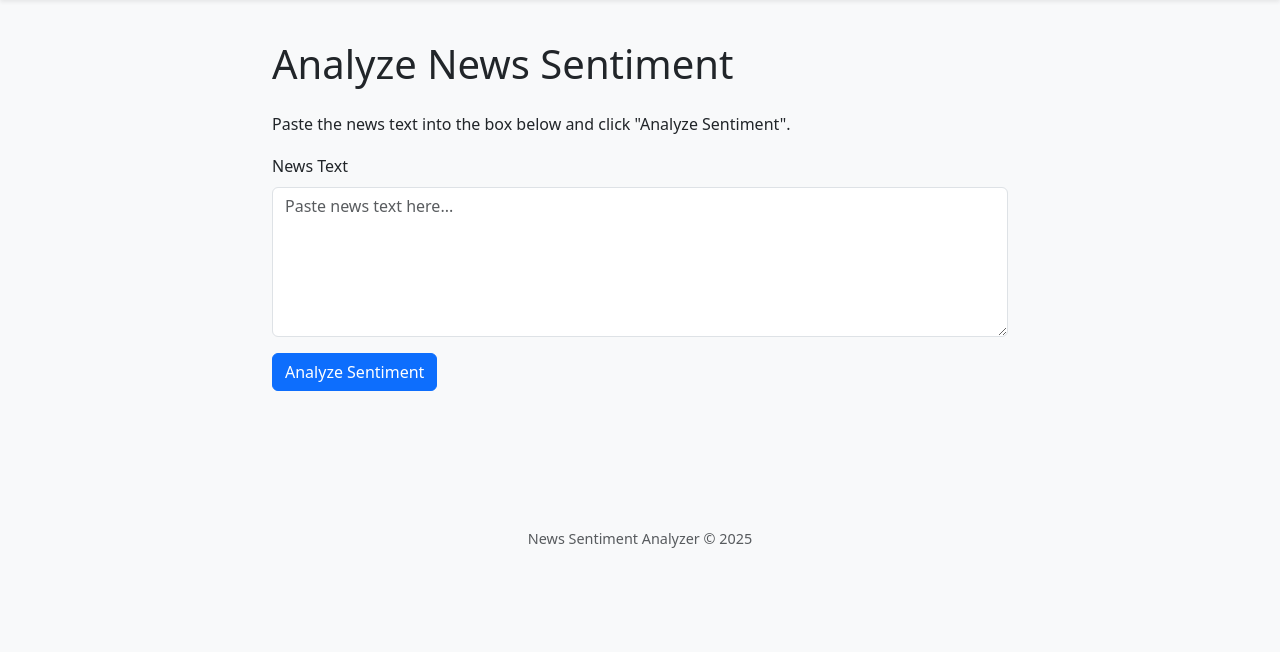
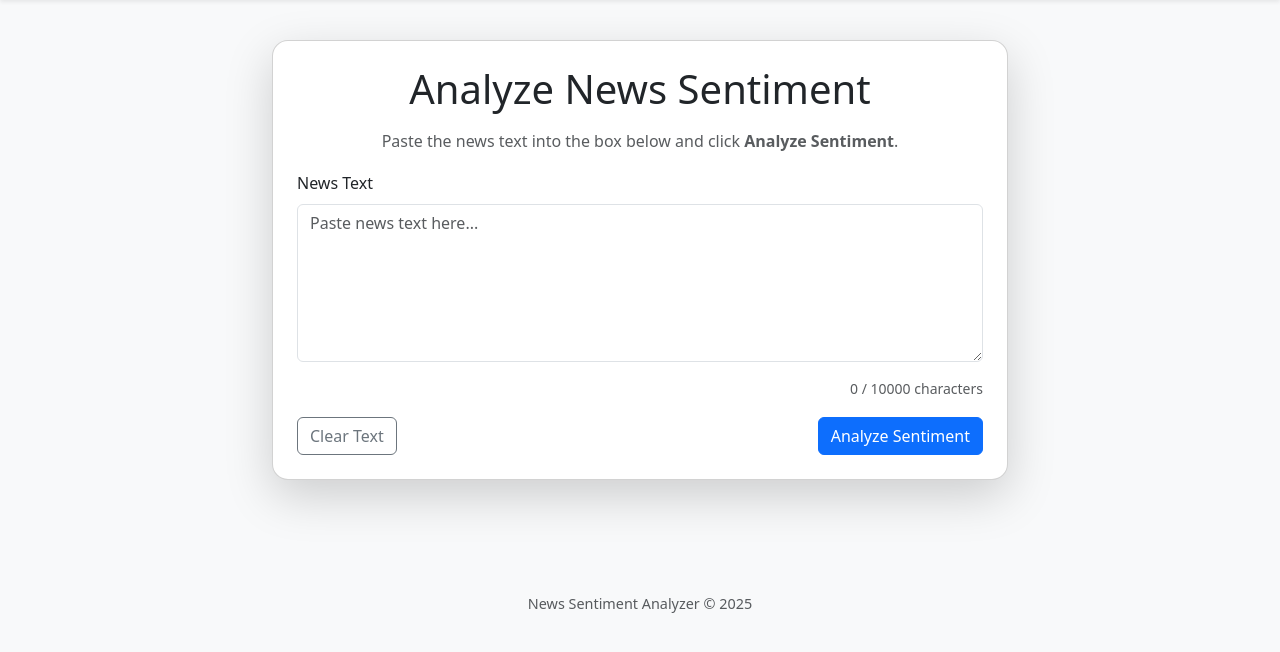
Before and after one commit to xdifu/cits5505-masters-group37, a Flask app: page /analyze in a window 1280 px wide. Shown: the part 58-710 px from the top of the page. Run offline with Flask 3, Linux system fonts and the light colour scheme; some libraries are stand-ins or nearby versions.

Commit message:
Update analyze.html with changes of word count, clear buttonand result emoji

```diff
--- a/app/templates/analyze.html
+++ b/app/templates/analyze.html
@@ -1,50 +1,115 @@
-<!-- Page for submitting text for sentiment analysis. -->
-<!-- Extends the base layout and includes the analysis form. -->
 {% extends "base.html" %}
-{% import 'bootstrap_wtf.html' as wtf %} <!-- Assuming you have bootstrap_wtf.html or similar -->
+{% import 'bootstrap_wtf.html' as wtf %}
 
 {% block title %}Analyze Text - Sentiment Analyzer{% endblock %}
 
 {% block content %}
 <div class="row justify-content-center">
-    <div class="col-md-8">
-        <h1 class="mb-4">Analyze News Sentiment</h1>
-        <p>Paste the news text into the box below and click "Analyze Sentiment".</p>
+    <div class="col-md-10 col-lg-8">
+        <div class="card shadow-lg rounded-4 p-4">
+            <h1 class="mb-3 text-center"><i class="bi bi-emoji-smile"></i> Analyze News Sentiment</h1>
+            <p class="text-center text-muted">Paste the news text into the box below and click <strong>Analyze Sentiment</strong>.</p>
 
-        <!-- Add id for AJAX targeting -->
-        <!-- Assuming the route passes the 'form' object -->
             <form id="analysis-form" method="POST" action="{{ url_for('main.analyze') }}" novalidate>
-             {{ form.hidden_tag() }} <!-- Include CSRF token -->
-             {{ wtf.form_field(form.news_text) }}
-             {# Render the submit button directly, applying Bootstrap classes #}
-             {# Avoid using wtf.form_field for submit buttons to prevent duplicate labels #}
+                {{ form.hidden_tag() }}
+
                 <div class="mb-3">
+                    {{ wtf.form_field(form.news_text, class='form-control', rows=6) }}
+                    <div class="form-text text-end" id="char-count">0 / 10000 characters</div>
+                </div>
+
+                <div class="d-flex justify-content-between">
+                    <button type="button" id="clear-btn" class="btn btn-outline-secondary">
+                        <i class="bi bi-x-circle"></i> Clear Text
+                    </button>
                     {{ form.submit(class='btn btn-primary') }}
                 </div>
             </form>
 
-        <!-- Add loading indicator element (hidden by default) -->
-        <div id="loading-indicator" style="display: none;" class="text-center mt-3">
+            <div id="loading-indicator" class="text-center mt-4 d-none">
                 <div class="spinner-border text-primary" role="status">
                     <span class="visually-hidden">Loading...</span>
                 </div>
-            <p>Analyzing...</p>
+                <p class="mt-2">Analyzing...</p>
             </div>
 
-        <!-- Add element for displaying AJAX results -->
-        <div id="ajax-result-display" class="mt-4">
+            <div id="ajax-result-display" class="mt-4 d-none">
                 <!-- AJAX results will be injected here -->
             </div>
 
-        <!-- Keep original result display for non-AJAX fallback or initial load -->
             {% if sentiment_result and not request.is_xhr %}
-        <div class="result mt-4 p-3 border rounded bg-light">
-            <h2>Analysis Result:</h2>
+            <div class="alert alert-info mt-4" role="alert">
+                <h5 class="alert-heading">Analysis Result:</h5>
                 <p><strong>{{ sentiment_result }}</strong></p>
-            <p><small>This result has been saved to your history.</small></p>
+                <hr>
+                <small>This result has been saved to your history.</small>
             </div>
             {% endif %}
-
         </div>
     </div>
+</div>
+
+<script>
+document.addEventListener("DOMContentLoaded", function() {
+    const textarea = document.querySelector("#{{ form.news_text.id }}");
+    const charCount = document.getElementById("char-count");
+    const clearBtn = document.getElementById("clear-btn");
+    const loadingIndicator = document.getElementById("loading-indicator");
+    const resultDisplay = document.getElementById("ajax-result-display");
+
+    // Update character count
+    textarea.addEventListener("input", function() {
+        charCount.textContent = `${textarea.value.length} / 10000 characters`;
+    });
+
+    // Clear text area
+    clearBtn.addEventListener("click", function() {
+        textarea.value = "";
+        charCount.textContent = "0 / 10000 characters";
+    });
+
+    // Optional: Handle AJAX submission (requires backend support)
+    document.getElementById("analysis-form").addEventListener("submit", function(event) {
+        event.preventDefault(); // Stop normal submission
+        loadingIndicator.classList.remove("d-none");
+        resultDisplay.classList.add("d-none");
+
+        // Example AJAX (you need Flask route to return JSON)
+        fetch(this.action, {
+            method: "POST",
+            body: new FormData(this)
+        })
+        .then(response => response.json())
+        .then(data => {
+            loadingIndicator.classList.add("d-none");
+            resultDisplay.classList.remove("d-none");
+
+            let emoji = "";
+            if (data.sentiment === "Positive") emoji = "😊";
+            else if (data.sentiment === "Negative") emoji = "😞";
+            else if (data.sentiment === "Neutral") emoji = "😐";
+            else emoji = "🤔";
+
+            resultDisplay.innerHTML = `
+                <div class="alert alert-success" role="alert">
+                    <h5 class="alert-heading">Analysis Result: ${emoji}</h5>
+                    <p><strong>${data.sentiment}</strong></p>
+                    <hr>
+                    <small>This result has been saved to your history.</small>
+                </div>
+            `;
+        })
+        .catch(error => {
+            loadingIndicator.classList.add("d-none");
+            resultDisplay.classList.remove("d-none");
+            resultDisplay.innerHTML = `
+                <div class="alert alert-danger" role="alert">
+                    <h5 class="alert-heading">Error</h5>
+                    <p>Sorry, something went wrong: ${error}</p>
+                </div>
+            `;
+        });
+    });
+});
+</script>
 {% endblock %}
```
Lines whose indentation alone changed are shown as unchanged.
